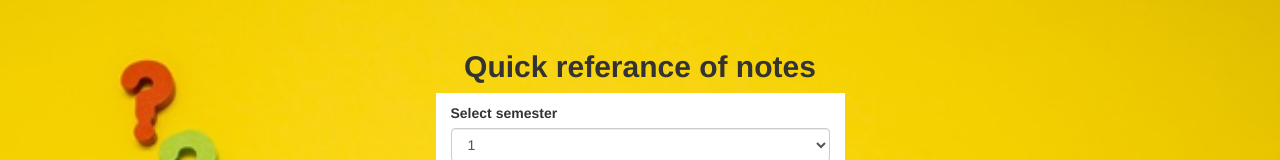
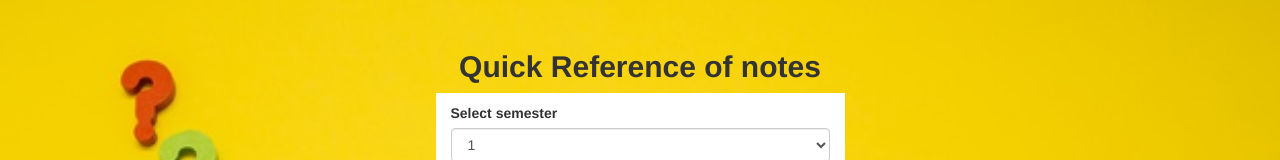
Before and after one commit to jakiyapathan/jakiyapathan.github.io, a plain HTML site: page index.html in a window 1280 px wide. Shown: the top 160 px of the page. Drawn offline with nearby package versions, Linux system fonts and the light colour scheme.

Commit message:
Spelling Changes

```diff
--- a/index.html
+++ b/index.html
@@ -52,7 +52,7 @@
 
 	</div>
     <div class="bg-img container-fluid" style="padding-top: 30px;">
-        <h2 style="text-align: center"><b>Quick referance of notes</b></h2>
+        <h2 style="text-align: center"><b>Quick Reference of notes</b></h2>
         <div class="row">
             <div class="center-block" style="width: 409px;background-color: white; padding: 1rem 3rem;">
                 <form class="form-horizontal">
```
